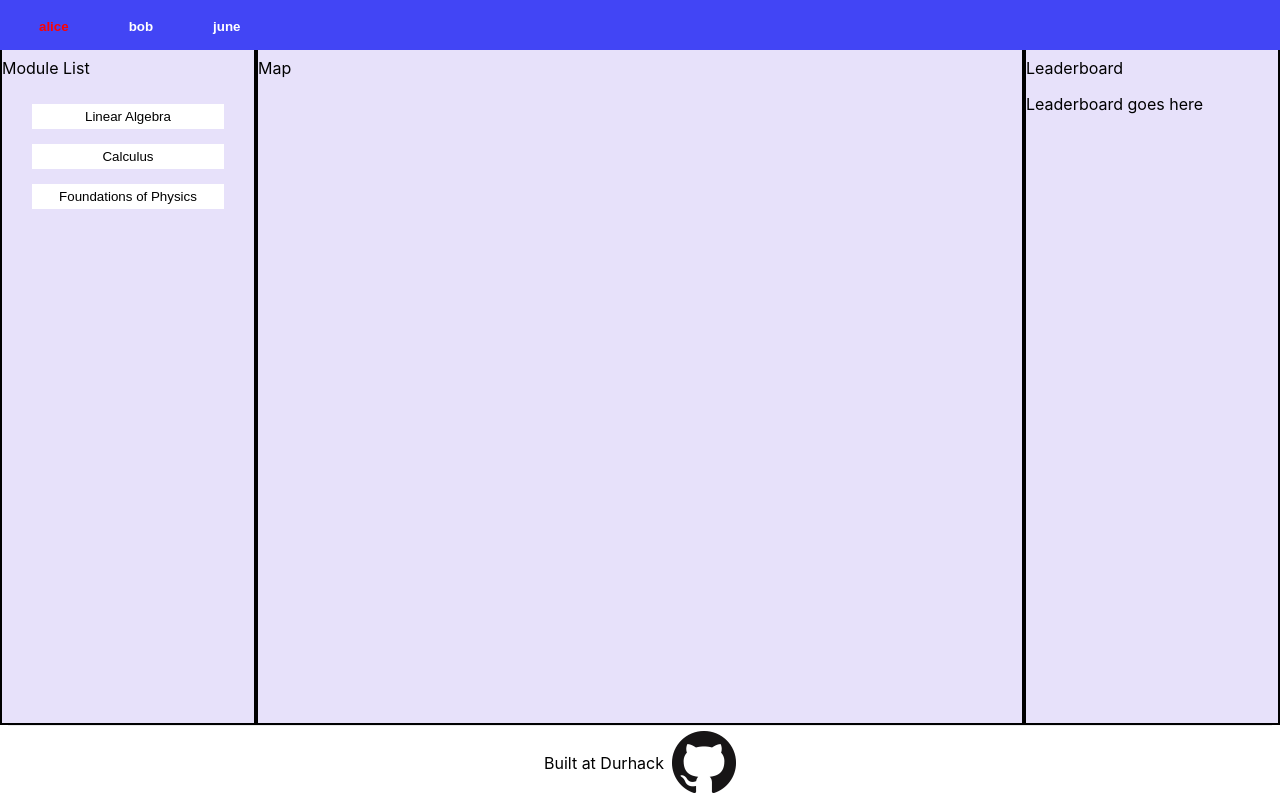
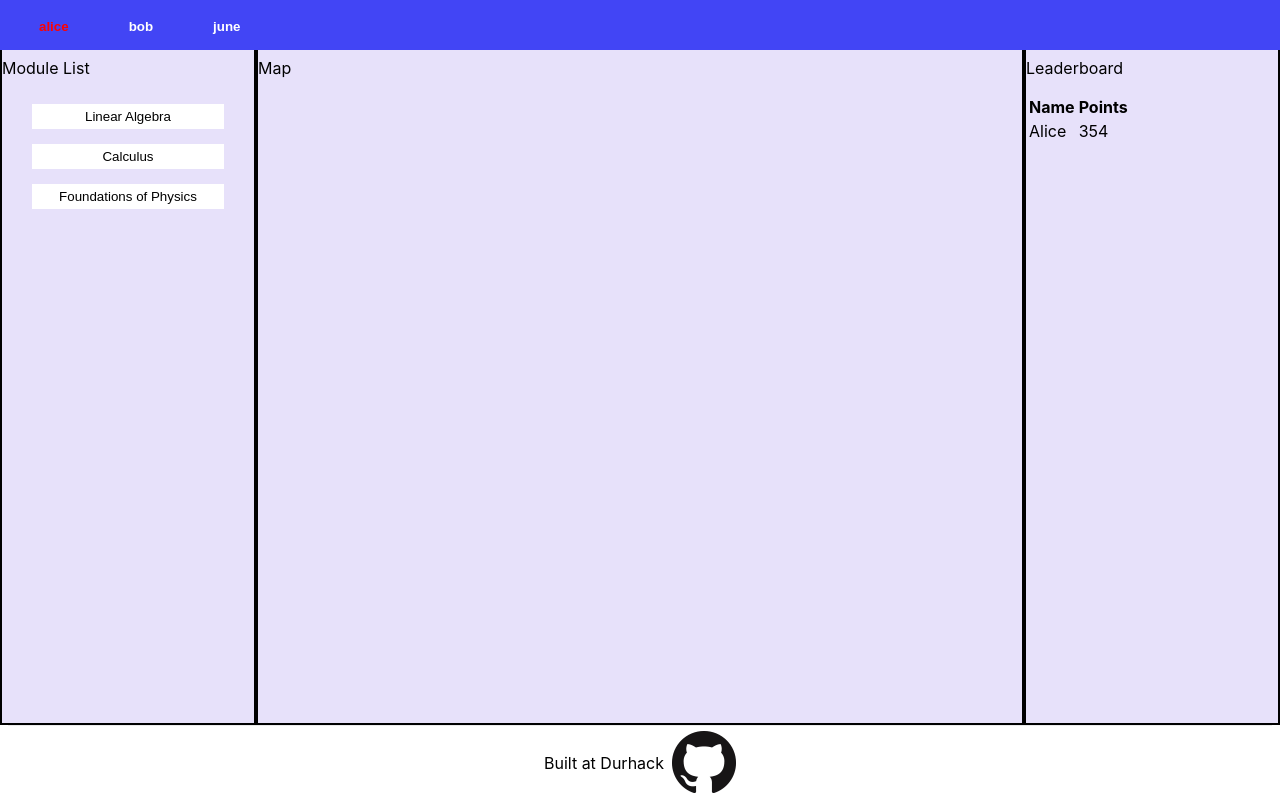
Before and after one commit to SimpsonThomas/durhack-tracker, a Next.js app: page / in a window 1280 px wide. Built offline with nearby package versions, Linux system fonts and the light colour scheme.

Commit message:
Basic Leader board

```diff
--- a/core/leaderboard.js
+++ b/core/leaderboard.js
@@ -3,7 +3,16 @@ import styles from "../styles/course.module.css"
 function Leaderboard() {
     return (
         <div>
-            Leaderboard goes here
+            <table>
+                <tr>
+                    <th>Name</th>
+                    <th>Points</th>
+                </tr>
+                <tr>
+                    <td>Alice</td>
+                    <td>354</td>
+                </tr>
+            </table>
         </div>
     )
 }
```
